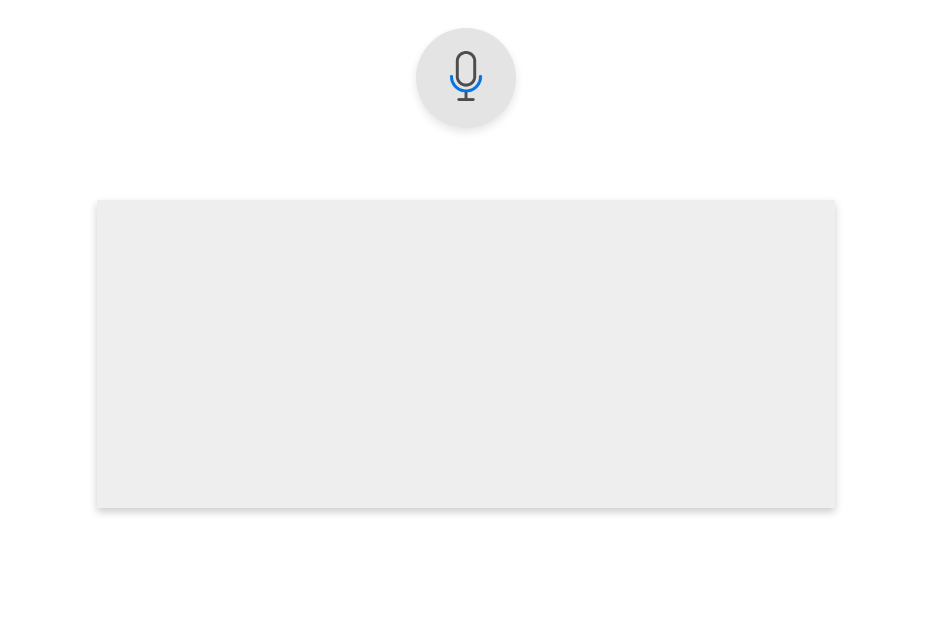
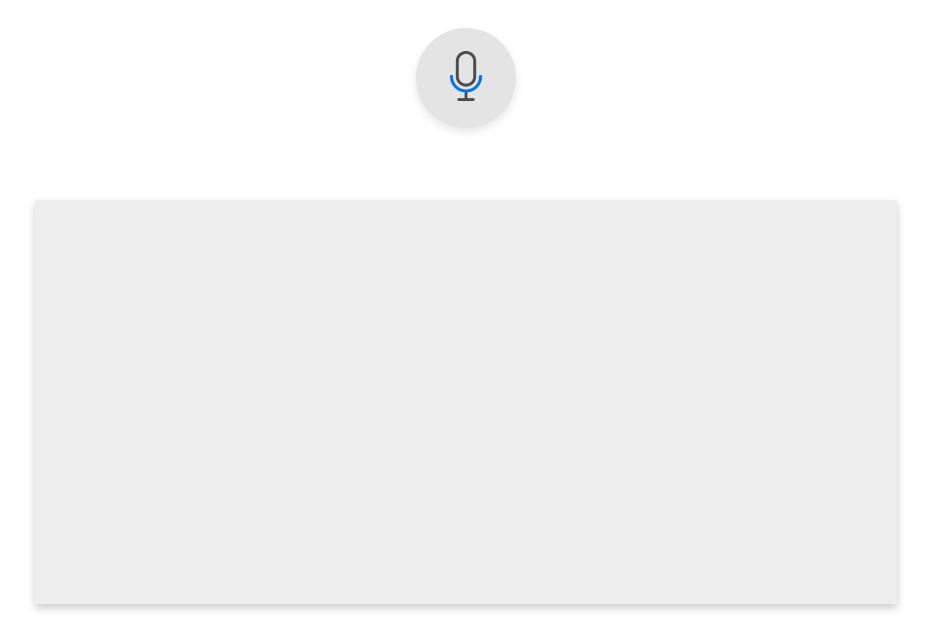
Before and after one commit to hadilotfidev-oss/VoiceCommand, a Flask app: page / in a window 1280 px wide. Shown: the part 271-895 px from the top of the page, without its empty margins (174-1105 px from the left). Before the commit the page ends 786 px from the top, so only its background shows below. Run offline with Flask 3, Linux system fonts and the light colour scheme.

```diff
--- a/static/styles.css
+++ b/static/styles.css
@@ -86,9 +86,9 @@ h1 {
 
 /* console styling */
 #console {
-    width: 58%;
+    width: 68%;
     background-color: #eeeeee;
-    height: 18em;
+    height: 24em;
     padding: 0.6em;
     overflow:scroll;
     scrollbar-width: 1em;
```
